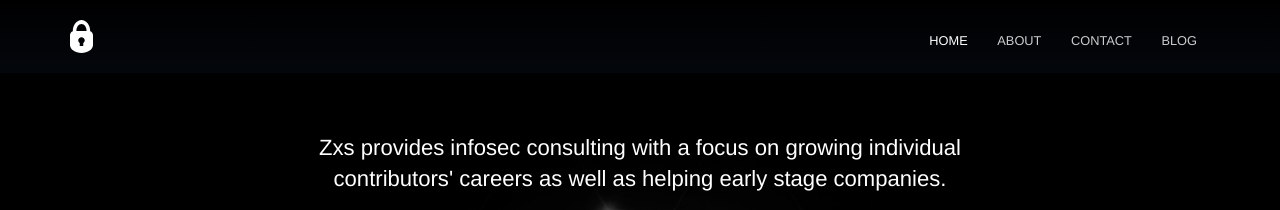
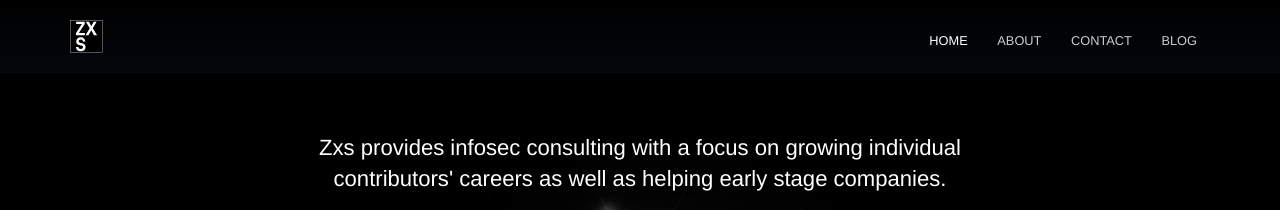
Before and after one commit to zxsdotch/zxsdotch.github.com, a Jekyll site: the page built from index.html, in a window 1280 px wide. Shown: the top 210 px of the page. Built offline with Jekyll 4.4.1, drawn with Linux system fonts in a browser that asks for light colours.

Commit message:
Update logo

```diff
--- a/_layouts/default.html
+++ b/_layouts/default.html
@@ -9,7 +9,7 @@
 		{% feed_meta %}
 
 		<link rel="stylesheet" href="{{ site.baseurl }}/css/screen.css">
-		<link rel="icon" type="image/png" href="{{ site.baseurl }}/favicon.png">
+		<link rel="icon" type="image/svg+xml" href="{{ site.baseurl }}/images/logo.svg">
 	</head>
 	<body>
 		<header>
```
Also changed, not shown: favicon.png (deleted), images/logo.svg.
